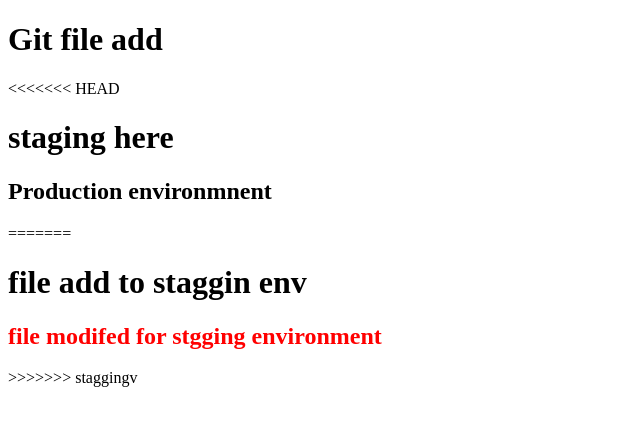
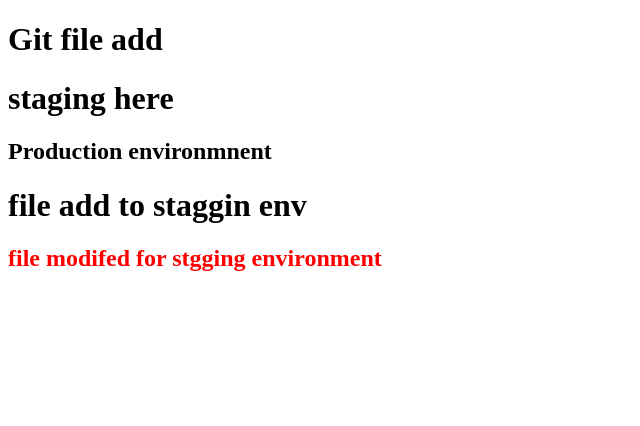
Before and after one commit to Giridhard123/Projectassignment, a plain HTML site: page index.html in a window 1280 px wide. Shown: the whole page, without its empty margins (0-640 px from the left). Drawn offline with Linux system fonts and the light colour scheme.

```diff
--- a/index.html
+++ b/index.html
@@ -4,13 +4,10 @@
    </head>
    <body>
 	<h1> Git file add </h1>
-<<<<<<< HEAD
 	<h1> staging here </h1>
 	<h2> Production environmnent</h2>
-
-=======
 	<h1> file add to staggin env </h1>
 	<h2 style="color:red"> file modifed for stgging environment</h2>
->>>>>>> staggingv
+
    </body>
 </html>
```
